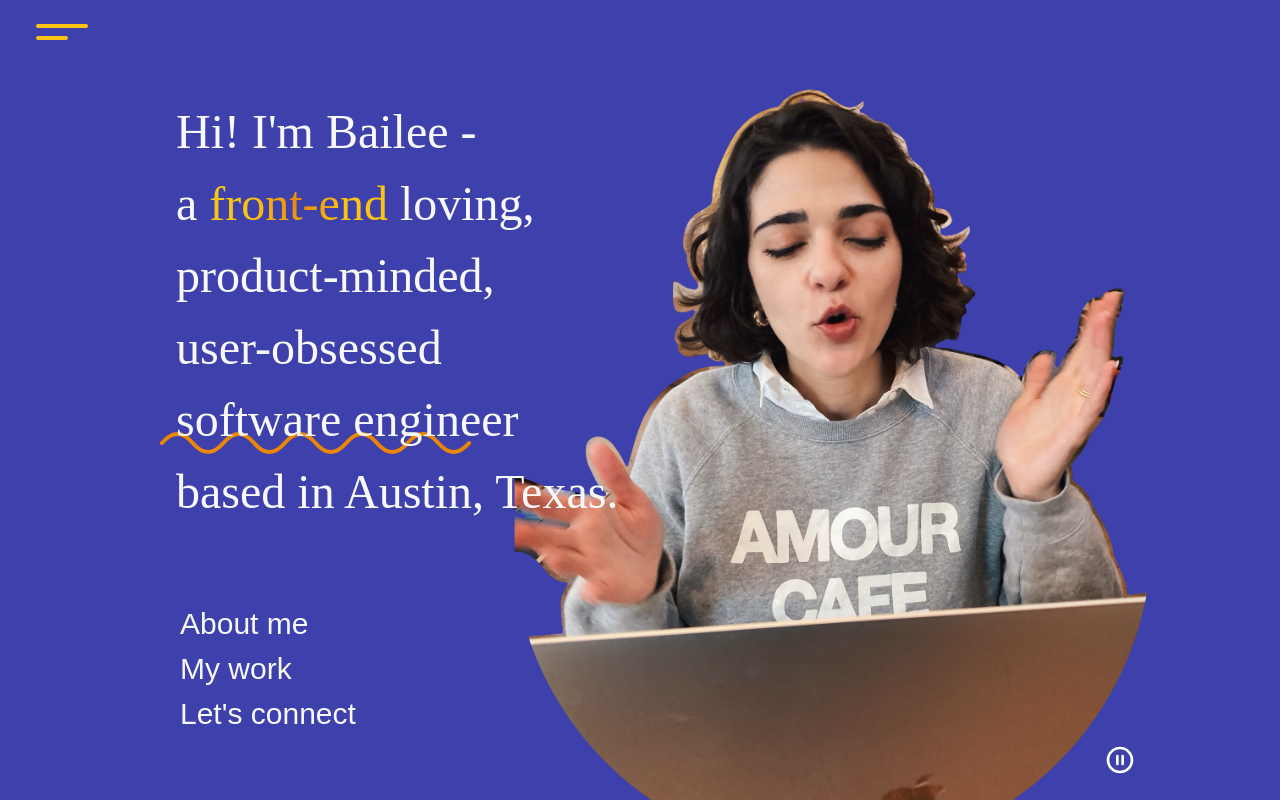
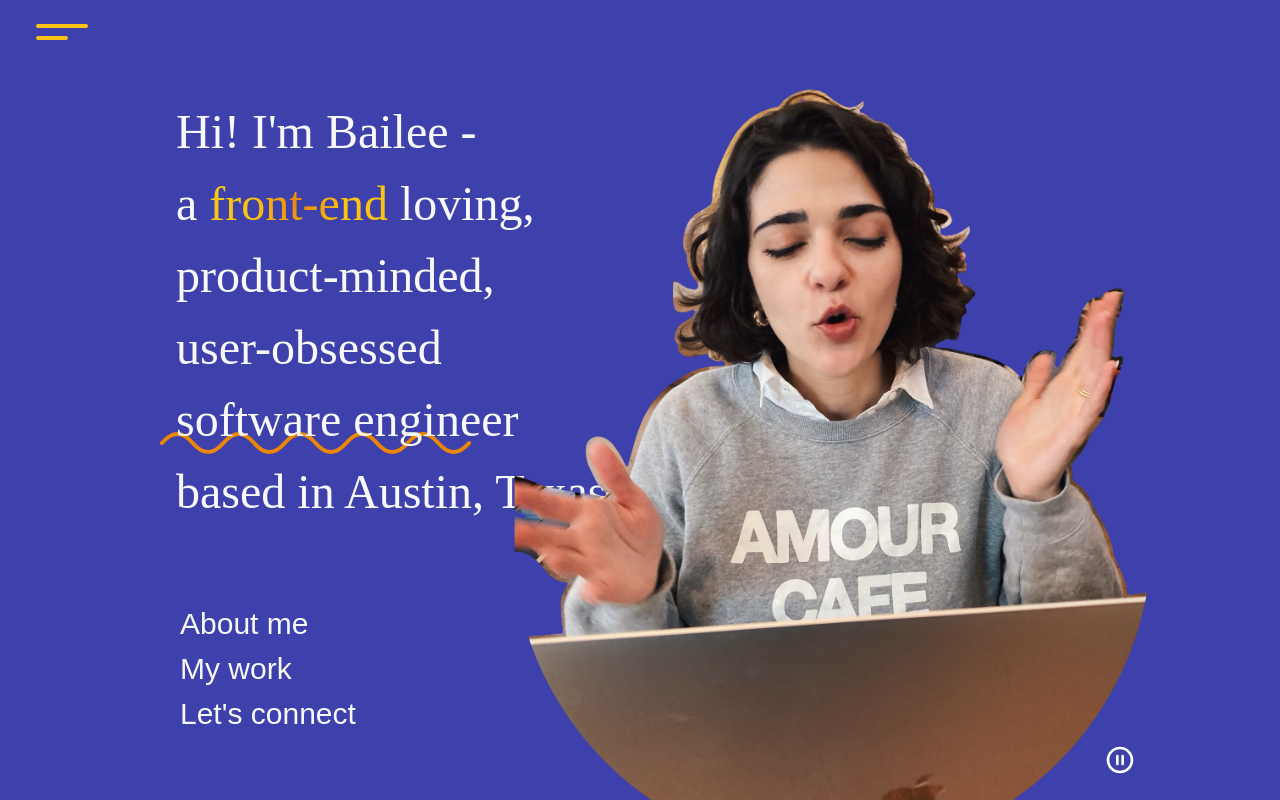
Before and after one commit to baileedastugue/portfolio_v3, a React (Vite) app: page / in a window 1280 px wide. Built offline with nearby package versions, Linux system fonts and the light colour scheme.

Commit message:
bailee/landing: z-index refinement between main text and big ole face

```diff
--- a/src/components/BigFace/index.tsx
+++ b/src/components/BigFace/index.tsx
@@ -40,7 +40,7 @@ const BigFace = () => {
 	};
 
 	return (
-		<div className='absolute -bottom-10 w-full md:-bottom-14 md:right-0 md:w-7/12 lg:right-32 lg:w-1/2'>
+		<div className='absolute -bottom-10 w-full md:-bottom-14 md:right-0 md:z-30 md:w-7/12 lg:right-32 lg:w-1/2'>
 			<svg className='h-0 w-0 '>
 				<clipPath id='drop-clip-path' clipPathUnits='objectBoundingBox'>
 					<path d={FacePaths[currFaceIndex]} />
@@ -48,7 +48,7 @@ const BigFace = () => {
 			</svg>
 			<button
 				onClick={toggleAnimation}
-				className='absolute bottom-14 right-4 w-8 text-white md:bottom-20'
+				className='absolute bottom-14 right-4 z-50 w-8 text-white md:bottom-20'
 			>
 				{isPlaying ? <Pause /> : <Play />}
 			</button>
```
